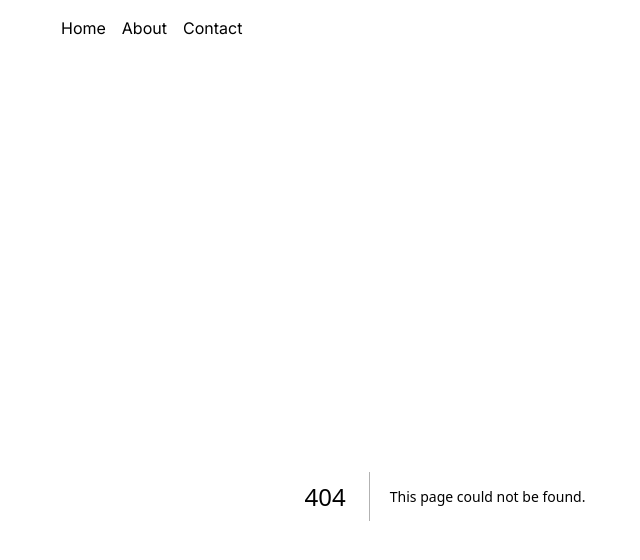
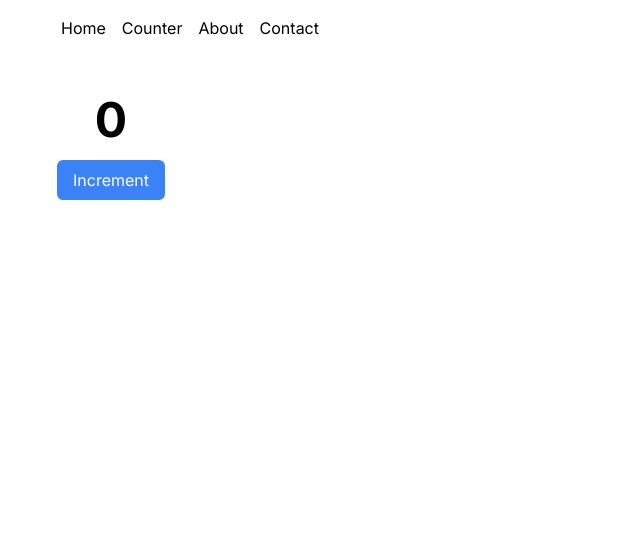
Before and after one commit to lucaserm/next-tutorial, a Next.js app: page /counter in a window 1280 px wide. Before the commit this address had no page. Shown: the top 560 px of the page, without its empty margins (195-835 px from the left). Built offline with nearby package versions, Linux system fonts and the light colour scheme.

Commit message:
Criando uma página de contador para mostrar que o Next também serve como client side

```diff
--- /dev/null
+++ b/app/counter/page.tsx
@@ -0,0 +1,18 @@
+'use client';
+import { useState } from 'react';
+
+function Counter() {
+  const [count, setCount] = useState(0);
+  return (
+    <div className='flex flex-col items-center w-[100px]'>
+      <p className='text-5xl font-bold'>{count}</p>
+      <button
+        onClick={() => setCount(count + 1)}
+        className='bg-blue-500 rounded-md text-white px-4 py-2 mt-4'
+      >
+        Increment
+      </button>
+    </div>
+  );
+}
+export default Counter;
--- a/components/Navbar.tsx
+++ b/components/Navbar.tsx
@@ -5,6 +5,7 @@ function Navbar() {
   return (
     <nav className='max-w-3xl mx-auto py-4 flex gap-x-4'>
       <Link href='/'>Home</Link>
+      <Link href='/counter'>Counter</Link>
       <Link href='/about'>About</Link>
       <Link href='/info/contact'>Contact</Link>
     </nav>
```
